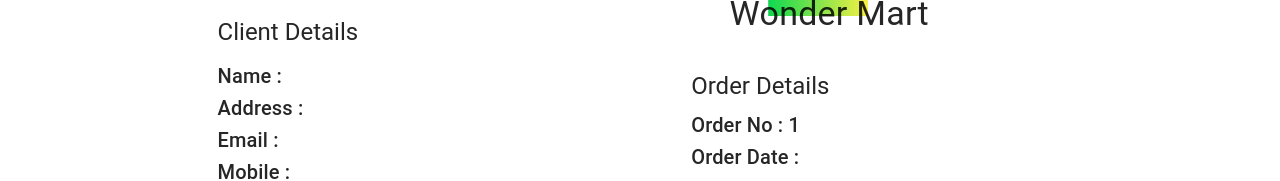
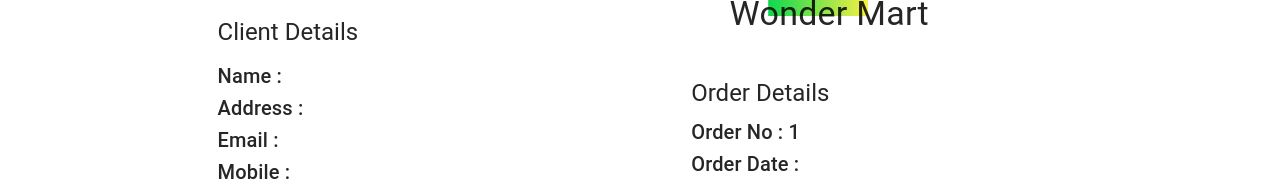
Before and after one commit to SulakshanaGeeth/Supermarket-Web-App-Wonder-Mart, a React (Create React App) app in the folder client/: page /Orders/1 in a window 1280 px wide. Shown: the part 232-413 px from the top of the page. Built offline with nearby package versions, Linux system fonts and the light colour scheme; no server answers.

Commit message:
Modify Order view page

```diff
--- a/client/src/components/Payment Management/OrderView.js
+++ b/client/src/components/Payment Management/OrderView.js
@@ -73,7 +73,7 @@ const OrderView = () => {
                 <Typography variant="h6" sx={{position:"relative", marginTop:"0%", marginLeft:"17%"}} > Mobile  : {Mobile} </Typography>
 
                 <Box sx={{width:"350px", position:"absolute", marginTop:"-12%", marginLeft:"54%", outline:"none"}}>
-                    <Typography variant="h5" sx={{position:"relative", marginTop:"10%", marginLeft:"0%"}} > Order Details </Typography>
+                    <Typography variant="h5" sx={{position:"relative", marginTop:"12%", marginLeft:"0%"}} > Order Details </Typography>
 
                     <Typography variant="h6" sx={{position:"relative", marginTop:"2%", marginLeft:"0%"}} > Order No    : {OrderID} </Typography>
                     <Typography variant="h6" sx={{position:"relative", marginTop:"0%", marginLeft:"0%"}} > Order Date : {Address} </Typography>
```
